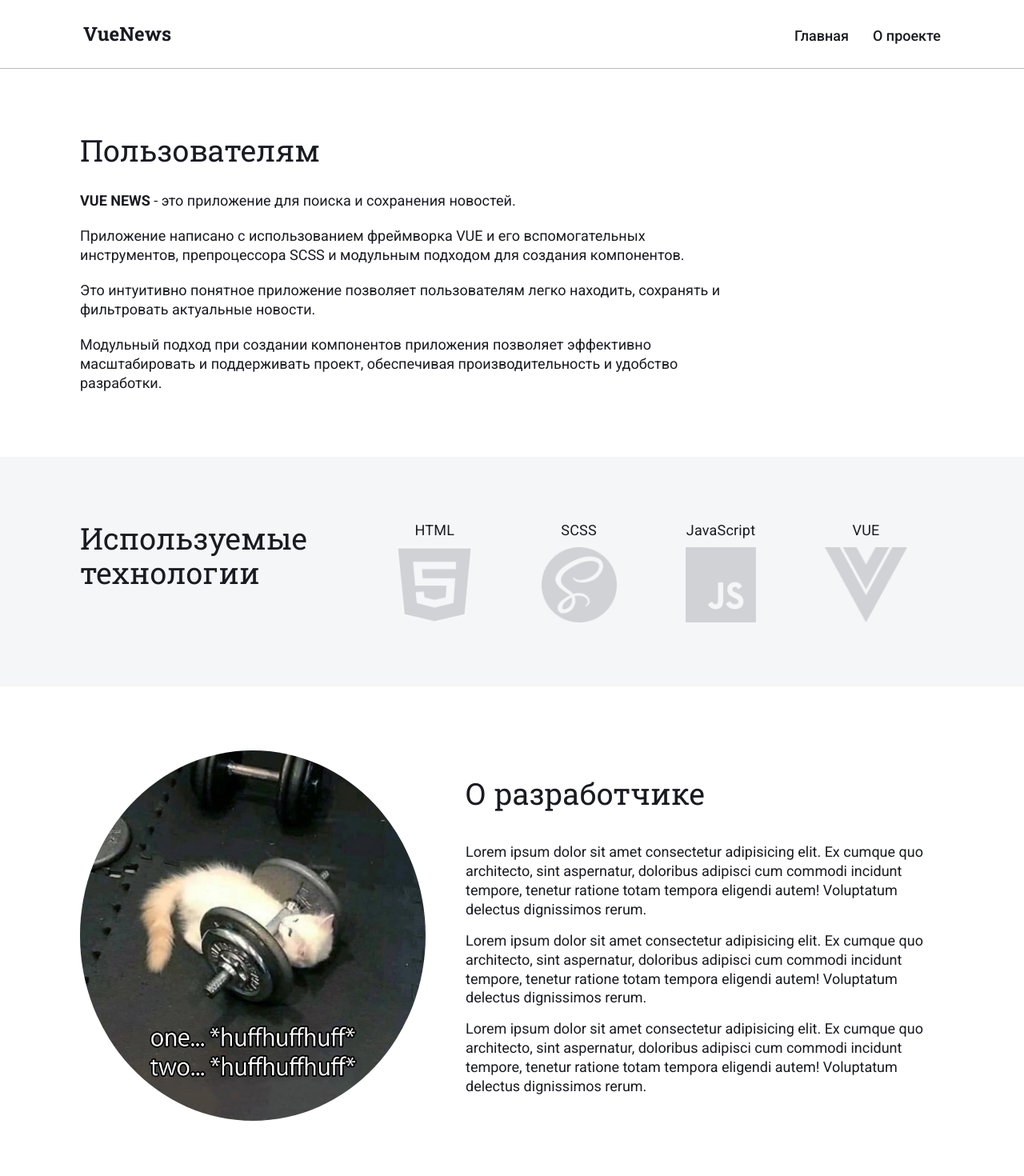
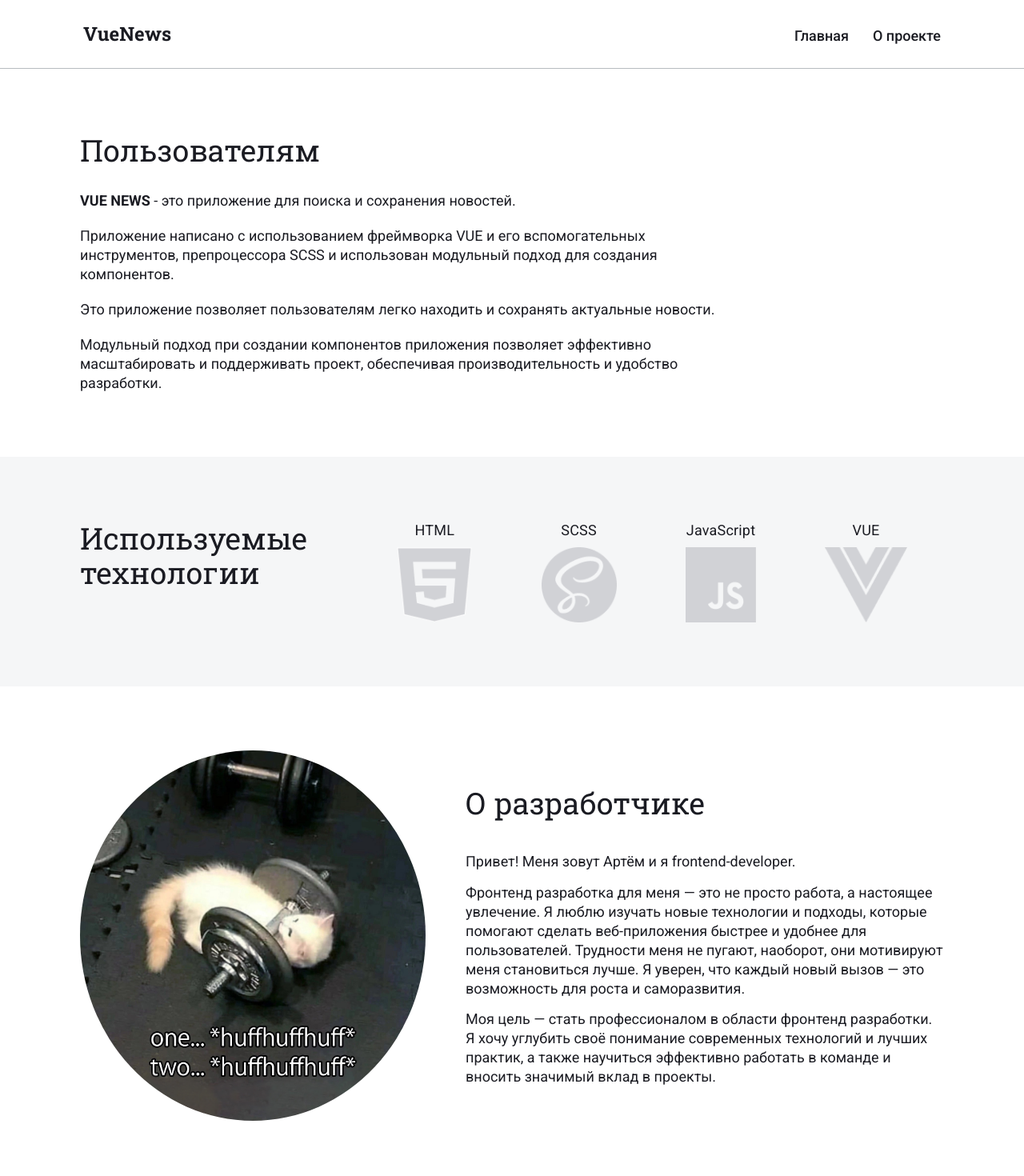
Before and after one commit to Endless1ve/VueNews, a Vue app: page /#/about in a window 1280 px wide. Shown: the top 1470 px of the page at 80% size. Built offline with nearby package versions, Linux system fonts and the light colour scheme.

Commit message:
refactor(custom): refactored info and developer texts

```diff
--- a/src/modules/Developer/components/DeveloperBlock.vue
+++ b/src/modules/Developer/components/DeveloperBlock.vue
@@ -11,23 +11,20 @@
     <div class="info">
       <BlockTitle>О разработчике</BlockTitle>
       <div class="content">
+        <p class="text">Привет! Меня зовут Артём и я frontend-developer.</p>
         <p class="text">
-          Lorem ipsum dolor sit amet consectetur adipisicing elit. Ex cumque quo
-          architecto, sint aspernatur, doloribus adipisci cum commodi incidunt
-          tempore, tenetur ratione totam tempora eligendi autem! Voluptatum
-          delectus dignissimos rerum.
+          Фронтенд разработка для меня — это не просто работа, а настоящее
+          увлечение. Я люблю изучать новые технологии и подходы, которые
+          помогают сделать веб-приложения быстрее и удобнее для пользователей.
+          Трудности меня не пугают, наоборот, они мотивируют меня становиться
+          лучше. Я уверен, что каждый новый вызов — это возможность для роста и
+          саморазвития.
         </p>
         <p class="text">
-          Lorem ipsum dolor sit amet consectetur adipisicing elit. Ex cumque quo
-          architecto, sint aspernatur, doloribus adipisci cum commodi incidunt
-          tempore, tenetur ratione totam tempora eligendi autem! Voluptatum
-          delectus dignissimos rerum.
-        </p>
-        <p class="text">
-          Lorem ipsum dolor sit amet consectetur adipisicing elit. Ex cumque quo
-          architecto, sint aspernatur, doloribus adipisci cum commodi incidunt
-          tempore, tenetur ratione totam tempora eligendi autem! Voluptatum
-          delectus dignissimos rerum.
+          Моя цель — стать профессионалом в области фронтенд разработки. Я хочу
+          углубить своё понимание современных технологий и лучших практик, а
+          также научиться эффективно работать в команде и вносить значимый вклад
+          в проекты.
         </p>
       </div>
     </div>
--- a/src/modules/Info/components/InfoBlock.vue
+++ b/src/modules/Info/components/InfoBlock.vue
@@ -12,12 +12,12 @@
       </p>
       <p>
         Приложение написано с использованием фреймворка VUE и его
-        вспомогательных инструментов, препроцессора SCSS и модульным подходом
-        для создания компонентов.
+        вспомогательных инструментов, препроцессора SCSS и использован модульный
+        подход для создания компонентов.
       </p>
       <p>
-        Это интуитивно понятное приложение позволяет пользователям легко
-        находить, сохранять и фильтровать актуальные новости.
+        Это приложение позволяет пользователям легко находить и сохранять
+        актуальные новости.
       </p>
       <p>
         Модульный подход при создании компонентов приложения позволяет
```
